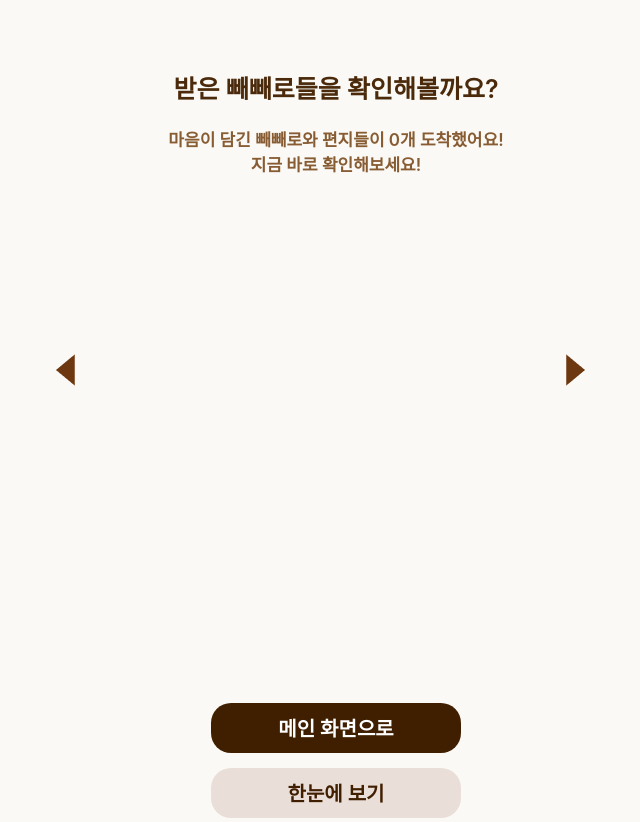
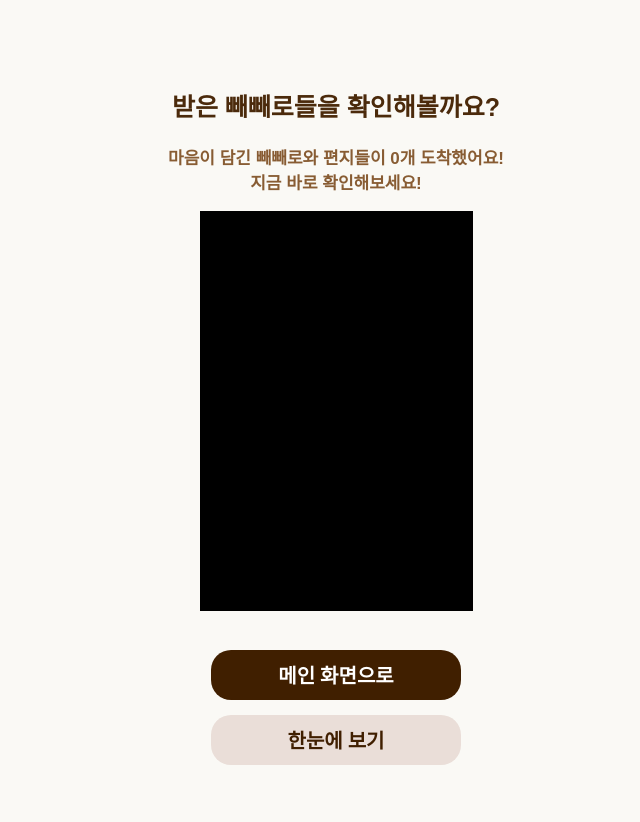
Before and after one commit to Line4thon/pepero-BE, a Django app: page /list/ in a window 1280 px wide. Shown: the whole page, without its empty margins (304-944 px from the left). After the commit the page ends 765 px from the top, so only its background shows below. Run offline with Django 4.2, Linux system fonts and the light colour scheme; data that the repository does not hold is empty.

Commit message:
list1 가운데 정렬 수정 중

```diff
--- a/pepero/urls.py
+++ b/pepero/urls.py
@@ -1,5 +1,5 @@
 from django.urls import path
-from .views import pepero_letters_list ,pepero_letter_detail, pepero_letter_list, pepero_make_choco_view, pepero_make_letter_view, pepero_make_deco_view,pepero_make_sauce_view,pepero_make_start_view,pepero_make_home_view,pepero_make_end_view,pepero_make_ing_view
+from .views import pepero_letters_list ,pepero_letter_detail, pepero_make_choco_view, pepero_make_letter_view, pepero_make_deco_view,pepero_make_sauce_view,pepero_make_start_view,pepero_make_home_view,pepero_make_end_view,pepero_make_ing_view, pepero_pepero_list
 
 app_name = 'pepero'
 
@@ -15,7 +15,7 @@ urlpatterns = [
     path('end/', pepero_make_end_view, name='pepero_end'),
     path('ing/', pepero_make_ing_view, name='pepero_ing'),
 
-    path('list/', pepero_letter_list, name='pepero_list'),
+    path('list/', pepero_pepero_list, name='pepero_list'),
     path('list/<int:letter_id>', pepero_letter_detail, name='pepero_detail'),
 
     path('letterslist/', pepero_letters_list, name='letters_list'),
--- a/pepero/views.py
+++ b/pepero/views.py
@@ -106,7 +106,7 @@ def pepero_make_end_view(request):
     return render(request, 'peperos/main.html')
 
 # 빼빼로 리스트
-def pepero_letter_list(request):
+def pepero_pepero_list(request):
     pepero_lists = Pepero.objects.all().order_by('-created_at')
     return render(request, 'peperos/pepero_list1.html', {'pepero_lists': pepero_lists})
     # return render(request, 'peperos/pepero_list1.html')
--- a/templates/peperos/pepero_list1.html
+++ b/templates/peperos/pepero_list1.html
@@ -6,27 +6,25 @@
 <style>
     body {
       font-family: "Noto Sans KR", sans-serif;
-      align-items: center;
         background-color: #faf9f5;
-      margin: 0;
         display: flex;
         justify-content: center;
-      height: 100vh;
+        align-items:center;
+        flex-direction: column;
+        min-height: 100vh;
+        overflow: hidden;
     }
 
     .pepero-form {
       width: 390px;
-      height: 844px;
       display: flex;
       flex-direction: column;
       align-items: center;
     }
 
     header {
-      padding-top: 70px;
       align-items: center;
       justify-content: center;
-      font-family: Inter;
     }
 
     h1 {
@@ -49,7 +47,7 @@
       flex-direction: column;
       align-items: center;
       /* justify-content: flex-start; */
-      padding: 20px 10px;
+      {% comment %} padding: 20px 10px; {% endcomment %}
       /* font-size: 16px; */
       /* outline: none; */
       width: 380px;
@@ -57,78 +55,54 @@
     }
 
     .pepero-show {
-      height: 480px;
       display: flex;
       justify-content: space-between;
-      width: 500px;
-      margin-right:40px;
-      margin-bottom: 30px;
+      width: 70%;
+      margin-top: 50%;
+      margin: 0 auto;
+      position: relative;
+
+      height: 50vh;
+      background-color: #000;
     }
 
     .pepero-element {
       position: absolute;
       z-index: 1;
-      margin-right: 5px;
+      height: 100%;
     }
 
     .choco-image {
       position: absolute;
-      margin-left: -3px;
       z-index: 2;
+      height: 80%;
+      margin-left:-3px;
     }
 
     .deco-image {
       position: absolute;
-      margin-left: 2px;
-      margin-top: 10px;
       z-index: 3;
+      height: 80%;
     }
 
     .sauce-image {
       position: absolute;
-      margin-top: 20px;
-      margin-left: 5px;
       z-index: 4;
+      height: 80%;
     }
 
-    #arrow1 {
-      width: 36px;
-      height: 25px;
-      border: none;
-      background-color: #faf9f5;
-      padding-left: 30px;
-      margin-top: -120px;
-      position: relative;
-      top: 280px;
-      left: -40px;
-      transition: transform 0.3s ease-in-out
-    }
 
-    #arrow2 {
-      border: none;
-      background-color: #faf9f5;
-      padding-right: 15px;
-      margin-top: -120px;
-      width: 36px;
-      height: 25px;
-      position: relative;
-      top: 280px;
-      left: 30px;
-      transition: transform 0.3s ease-in-out
-    }
 
     .messageButton {
       display: flex;
-    flex-direction: row;
       align-items: center;
-    margin-right: 0vw;
+      text-align: center;
 
 }
     .lists{
         display: flex;
         flex-direction: row;
         align-items: center;
-    margin-right: 0vw;
 
     }
 
@@ -171,6 +145,16 @@
         line-height: normal;
     }
 
+    .peperoBase{
+      height: 477px;
+    }
+    .next{
+      display: flex;
+      flex-direction: column;
+      align-items: center;
+      margin-top: 10%;
+    }
+
 </style>
     <section class="pepero-form">
         <header>
@@ -182,12 +166,7 @@
         </header>
 
         <div class="pepero-show">
-                <button type="button" id="arrow1" onclick="slidPrev()">
-                    <img src={% static 'assets/arrow1.png' %} alt="왼쪽 화살표">
-                </button>
-
           {% for pepero in pepero_lists|slice:"5" %}
-                        <div id="messageButton">
               <a href="{% url 'pepero:pepero_detail' pepero.id %}">
                 <img src="{% static 'assets/pepero.png' %}" class="pepero-element" id="peperoBase">
                 <img src="{% if pepero.choco == '기본' %}
@@ -214,27 +193,16 @@
                     {% else %}{% static 'assets/sprinklesdeco.png' %}
                     {% endif %}" class="deco-image" id="decoImage"/>
           </a>
-                        </div>
           {% endfor %}
-
-
-
-                <button type="button" id="arrow2"  onclick="slidNext()">
-                    <img src={% static 'assets/arrow2.png' %} alt="오른쪽 화살표">
-                </button>
         </div>
 
+        <div class="next">
           <button onclick="window.open('{% url 'pepero:pepero_home' %}', '_blank')" class="main-button">
               메인 화면으로
           </button>
           <button onclick="window.open('{% url 'pepero:letters_list' %}', '_blank')" class="letter-button">
               한눈에 보기
           </button>
-
-
-
-
-
-
+        </div>
       </section>
 {% endblock %}
```
Lines whose indentation alone changed are shown as unchanged.
